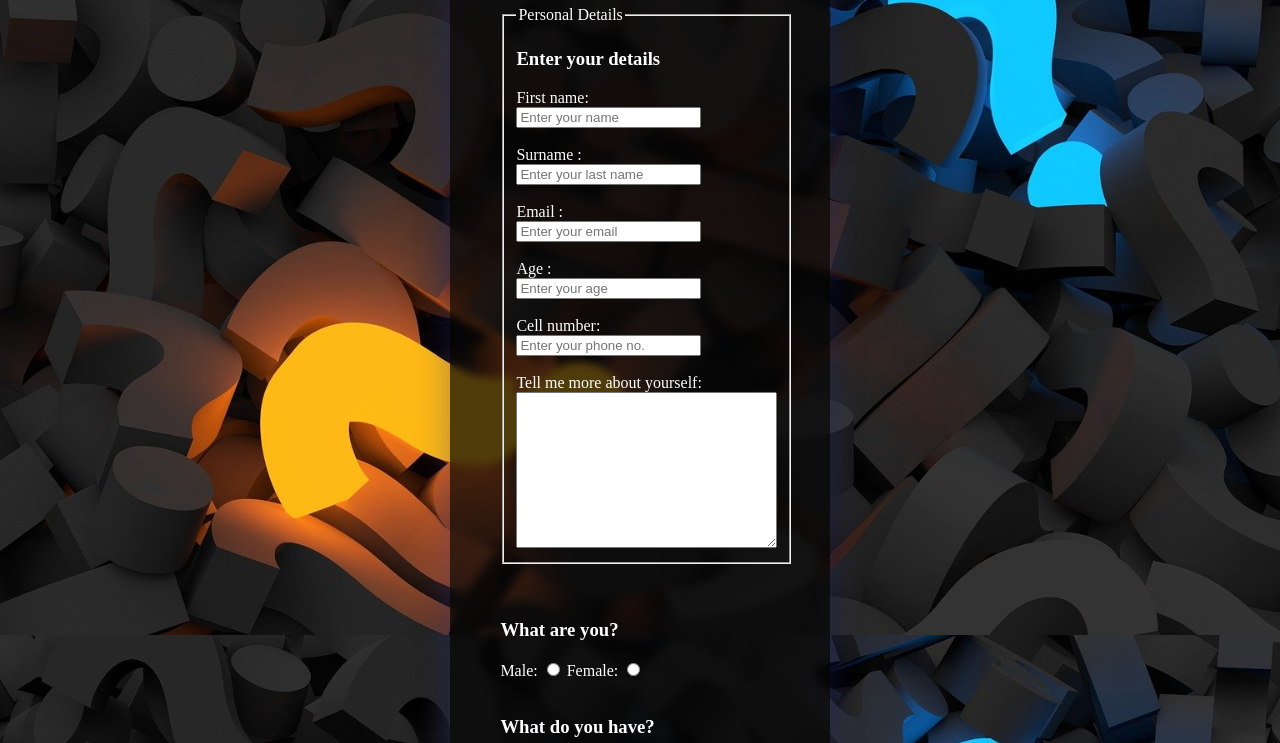
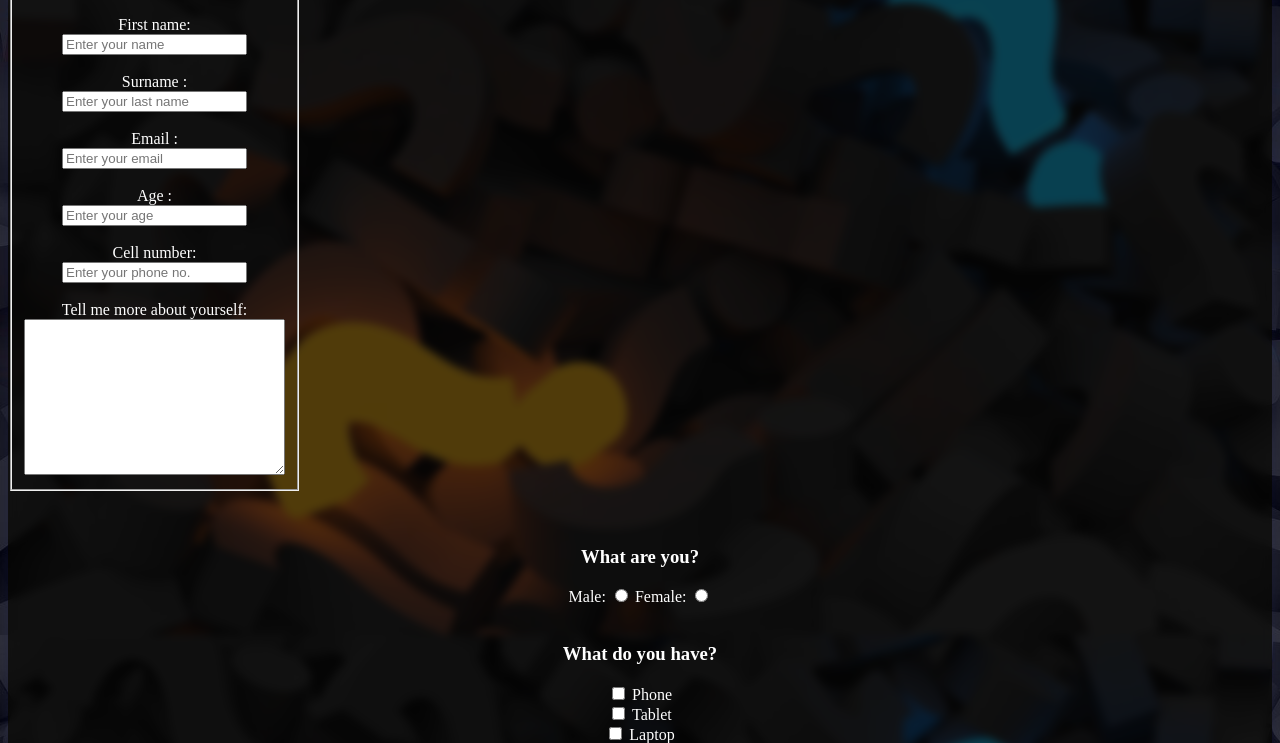
Before and after one commit to TDL2627/a-basic-form, a plain HTML site: page index.html in a window 1280 px wide. Shown: the part 165-908 px from the top of the page. Drawn offline with Linux system fonts and the light colour scheme.

Commit message:
fixed layout

```diff
--- a/style/style.css
+++ b/style/style.css
@@ -9,16 +9,15 @@ h1{
 }
 form{
     align-items: center;
+    width: 100%;
     background: rgba( 7, 7, 7, 0.7 );box-shadow: 0 8px 32px 0 rgba( 31, 38, 135, 0.37 );backdrop-filter: blur( 4px );-webkit-backdrop-filter: blur( 4px );border-radius: 10px;border: 1px solid rgba( 255, 255, 255, 0.18 );
-    margin-left: 35%;
+    /* margin-left: 35%;
     margin-right: 35%;
     margin-top:5%;
-    margin-bottom:5%;
+    margin-bottom:5%; */
     border: black;
-    padding-left: 50px;
-    padding-bottom: 20px;
-    padding-top: 10px;
-    padding-right: 50px;
+    align-self: center;
+    text-align: center;
 
 }
 #rbut{
@@ -35,4 +34,8 @@ label,h3{
 }
 legend{
     color:white;
+    width: fit-content;
 }
+fieldset{
+    width: fit-content;
+}
```
